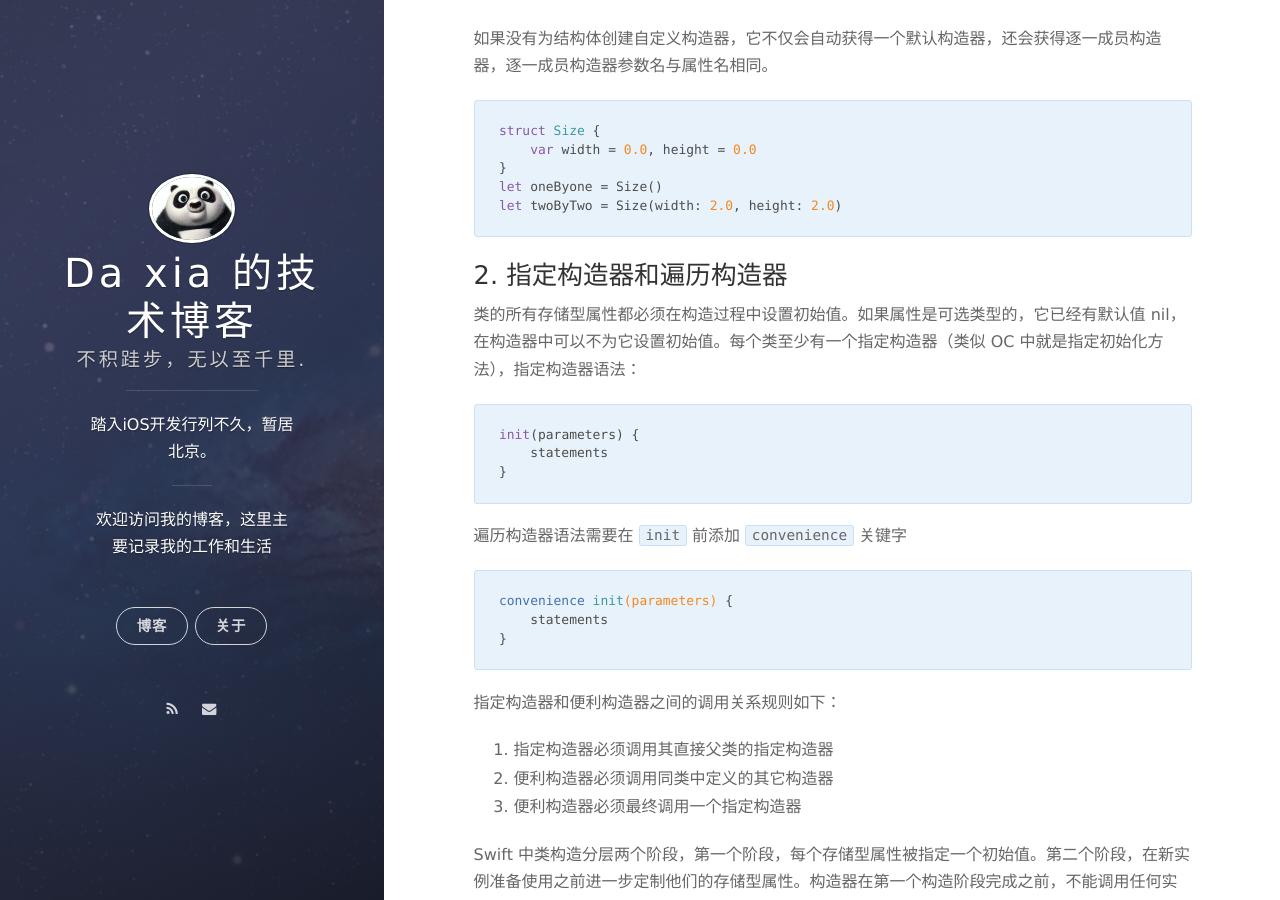
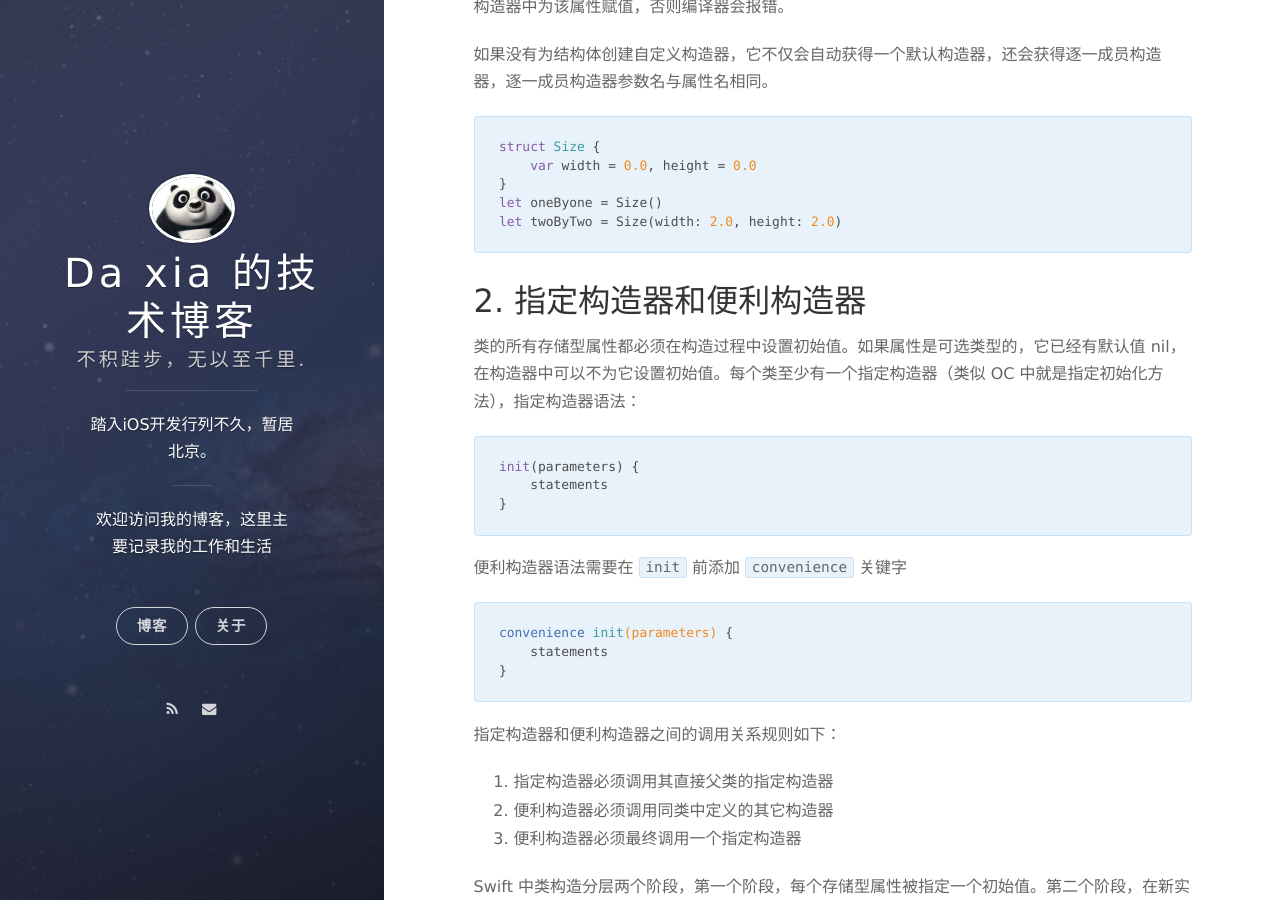
Before and after one commit to daxiazhou/MyBlogSourceCode, a Jekyll site: the page built from _posts/2017-02-15-Swift-3-learning-notes-Initialization.markdown, in a window 1280 px wide and 900 px high, scrolled down 532 px. Built offline with Jekyll 4.4.1, drawn with Linux system fonts in a browser that asks for light colours; nearby versions of some CDN libraries; Markdown is read by kramdown in place of the engine named in the settings; comment, search, counter and statistics services are not loaded.

Commit message:
modify some errors

````diff
--- a/_posts/2017-02-15-Swift-3-learning-notes-Initialization.markdown
+++ b/_posts/2017-02-15-Swift-3-learning-notes-Initialization.markdown
@@ -5,7 +5,7 @@
 ---
 
 记录一些知识要点，加深记忆。
-###1. 默认构造器
+##1. 默认构造器
 如果结构体或类的**所有属性**都有默认值，同时没有自定义的构造器，那么 Swift 会给这些结构体或类提供一个默认构造器。
 
 ```swift
@@ -28,7 +28,7 @@
 let twoByTwo = Size(width: 2.0, height: 2.0)
 ```
 
-###2. 指定构造器和遍历构造器
+##2. 指定构造器和便利构造器
 类的所有存储型属性都必须在构造过程中设置初始值。如果属性是可选类型的，它已经有默认值 nil，在构造器中可以不为它设置初始值。每个类至少有一个指定构造器（类似 OC 中就是指定初始化方法），指定构造器语法：
 
 ```swift
@@ -36,7 +36,7 @@
     statements
 }
 ```
-遍历构造器语法需要在 `init` 前添加 `convenience` 关键字
+便利构造器语法需要在 `init` 前添加 `convenience` 关键字
 
 ```swift
 convenience init(parameters) {
@@ -62,7 +62,7 @@
 1. 如果子类没有定义任何指定构造器，它将自动继承所有父类的指定构造器
 2. 如果子类提供了所有父类指定构造器的实现（无论是通过规则 1 继承过来的，还是提供了自定义的实现）它将自动继承所有父类的便利构造器
 
-###3. 可失败构造器
+##3. 可失败构造器
 可失败构造器的语法为在 init 关键字后添加 `？`或者 `！`。`init？` 表示返回一个可选类型的实例对象，如果构造器的参数不符合要求，可直接返回 nil，其它类型的构造器是不允许返回 nil 的。`init!` 就表示返回隐式解包可选类型的实例对象。
 
 ```swift
@@ -76,7 +76,7 @@
 let someCreature = Animal(species: "Giraffe")
 // someCreature 的类型是 Animal? 而不是 Animal
 ```
-###4. 必要构造器
+##4. 必要构造器
 在类的构造器前添加 required 关键字，表明该类的子类必须实现该构造器，子类重写父类的必要构造器时，必须要构造器前添加 required 关键字，不需要添加 override 关键字。
 
 ```swift
````
